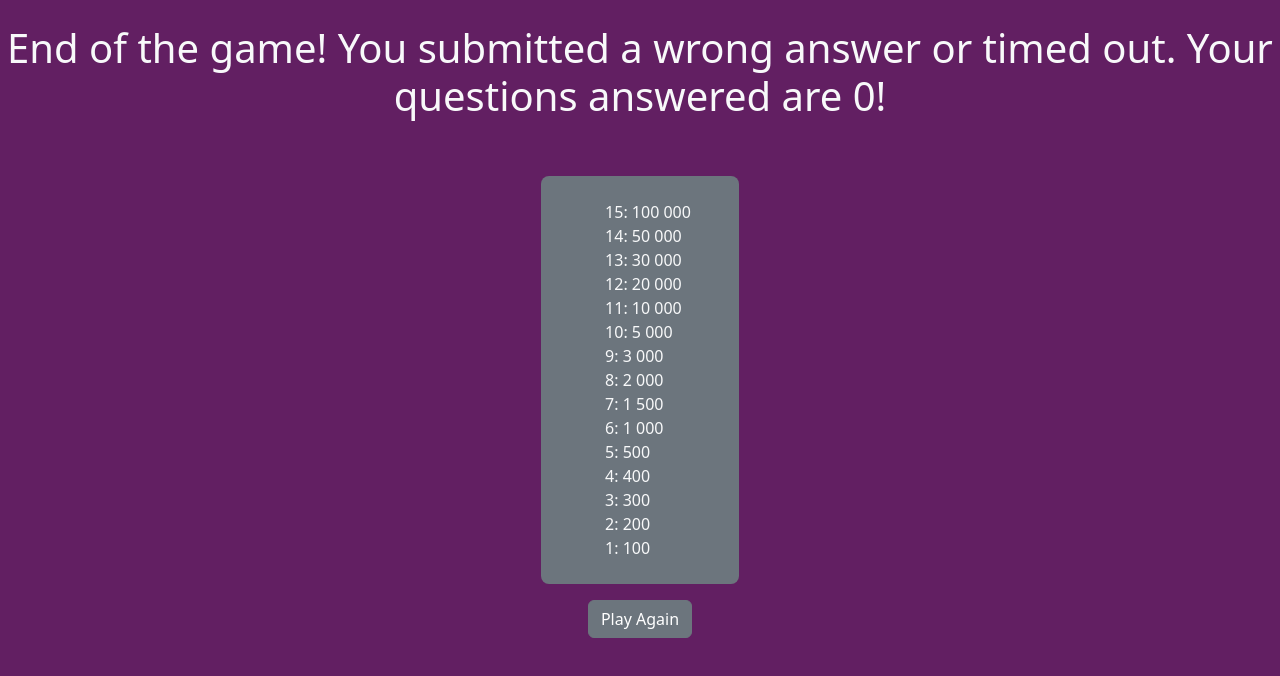
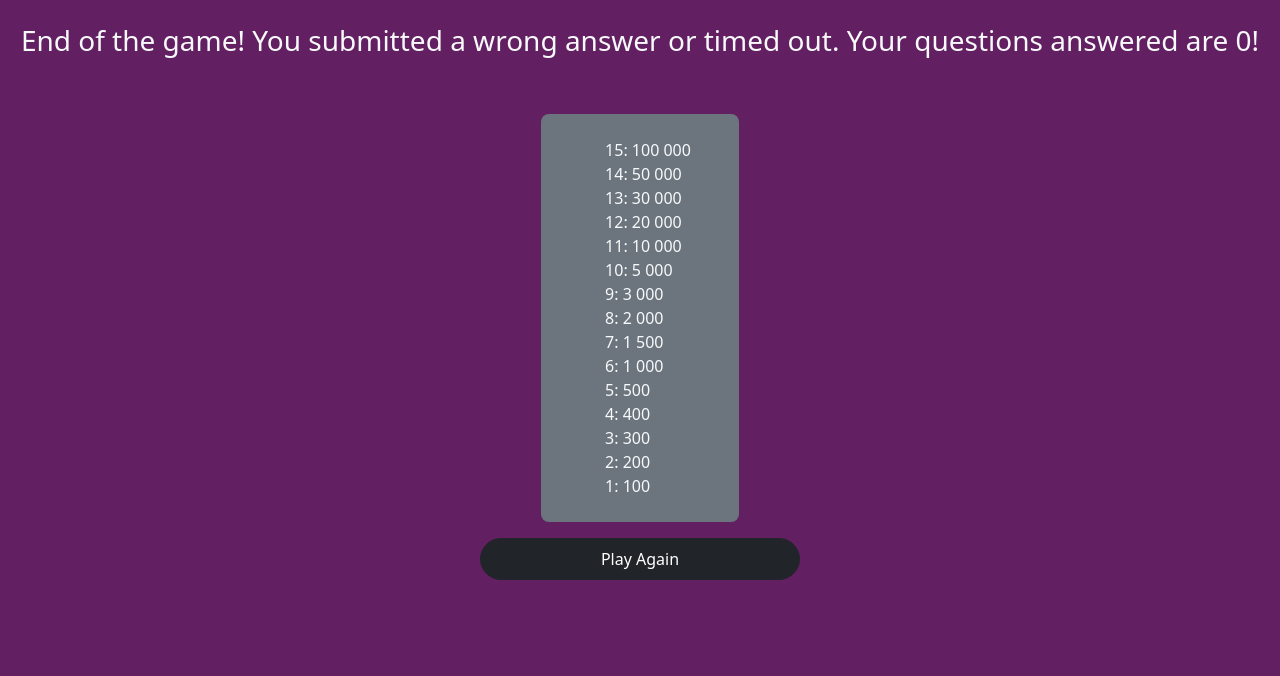
Before and after one commit to hristoz2020/milionaire-game-app, a React (Vite) app: page /score in a window 1280 px wide. Shown: the top 676 px of the page. Built offline with nearby package versions, Linux system fonts and the light colour scheme.

Commit message:
moved soundCommands to helpers folder and changed design of buttons

```diff
--- a/src/components/Timer.tsx
+++ b/src/components/Timer.tsx
@@ -1,9 +1,6 @@
 import { useState, useEffect } from "react";
 import { useNavigate } from "react-router-dom";
-import {
-	playWrongAnswerSound,
-	stopGameSound,
-} from "../constants/soundsCommands";
+import { playWrongAnswerSound, stopGameSound } from "../helpers/soundsCommands";
 
 const Timer = ({ isReset }: { isReset: boolean }) => {
 	const navigate = useNavigate();
--- a/src/pages/Home.tsx
+++ b/src/pages/Home.tsx
@@ -1,7 +1,7 @@
 import { FC } from "react";
 import { Link } from "react-router-dom";
 import image from "../assets/images/image.webp";
-import { playGameSound } from "../constants/soundsCommands";
+import { playGameSound } from "../helpers/soundsCommands";
 
 const Home: FC = () => {
 	return (
--- a/src/pages/RewardScale.tsx
+++ b/src/pages/RewardScale.tsx
@@ -4,7 +4,7 @@ import { RootState, useAppDispatch, useAppSelector } from "../redux/store";
 import { resetPoints } from "../redux/slices/pointsSlice";
 import { resetQuestions, setIsResetTimer } from "../redux/slices/questionSlice";
 import { showModal } from "../redux/slices/modalSlice";
-import { playGameSound } from "../constants/soundsCommands";
+import { playGameSound } from "../helpers/soundsCommands";
 
 const RewardScale = () => {
 	const dispatch = useAppDispatch();
@@ -26,16 +26,16 @@ const RewardScale = () => {
 				<div className="d-flex justify-content-center align-items-center flex-column">
 					<div className="mt-4">
 						{points >= 0 && points < 15 && (
-							<h1 className="text-center text-light">
+							<h3 className="text-center text-light">
 								End of the game! You submitted a wrong answer or
 								timed out. Your questions answered are {points}!
-							</h1>
+							</h3>
 						)}
 						{points === 15 && (
-							<h1 className="text-center text-light">
+							<h3 className="text-center text-light">
 								Congratulations, you won 100 000 ! Your
 								questions answered are {points}!
-							</h1>
+							</h3>
 						)}
 					</div>
 					<ul className="list-unstyled rounded-3 bg-secondary p-4 px-5 mt-5">
@@ -57,7 +57,7 @@ const RewardScale = () => {
 					<Link
 						to={"/start-game"}
 						type="button"
-						className="btn btn-secondary"
+						className="btn btn-dark rounded-5 p-2 text-decoration-none col-3"
 						onClick={handlePlayAgainModal}
 					>
 						Play Again
--- a/src/pages/StartGame.tsx
+++ b/src/pages/StartGame.tsx
@@ -19,7 +19,7 @@ import {
 	playWrongAnswerSound,
 	stopGameSound,
 	stopWrongAnswerSound,
-} from "../constants/soundsCommands";
+} from "../helpers/soundsCommands";
 
 const StartGame: FC = () => {
 	const dispatch = useAppDispatch();
@@ -111,9 +111,7 @@ const StartGame: FC = () => {
 				/>
 				<Timer isReset={isResetTimer} />
 				<button
-					className={`position-absolute top-0 end-0 border-2 rounded m-2 p-2 ${
-						isVisibleNexBtn ? "" : "d-none"
-					}`}
+					className={`btn btn-dark rounded-5 p-1 text-decoration-none col-3 ${isVisibleNexBtn ? "" : "d-none"}`}
 					onClick={() => handleNextQuestion()}
 				>
 					NEXT
```
Also changed, not shown: src/helpers/soundsCommands.tsx (renamed from src/constants/soundsCommands.tsx).
